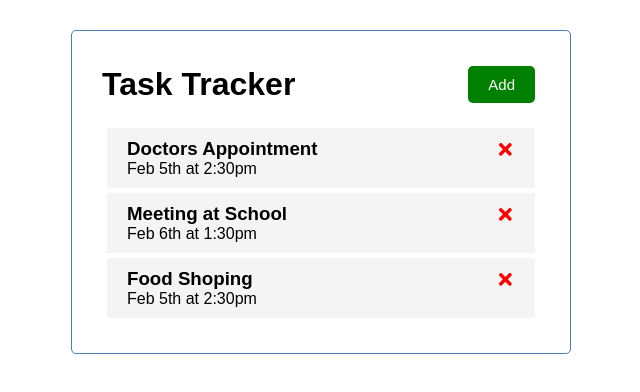
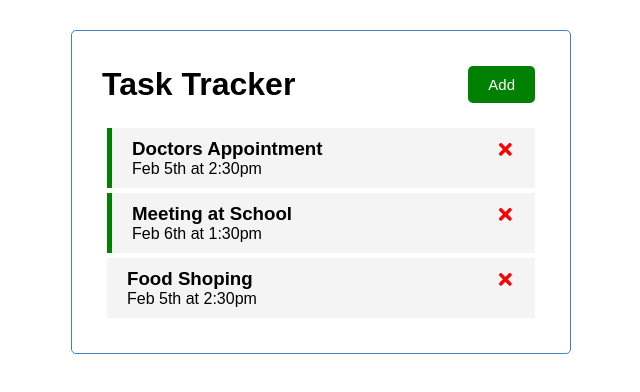
Before and after one commit to DygelnyyKirill/React-To-Do-App-with-React-Hooks, a React (Create React App) app: page / in a window 1280 px wide. Shown: the top 392 px of the page, without its empty margins (319-959 px from the left). Built offline with nearby package versions, Linux system fonts and the light colour scheme.

Commit message:
Toggle reminder & conditional styling

```diff
--- a/src/App.js
+++ b/src/App.js
@@ -20,7 +20,7 @@
             id: 3,
             text: 'Food Shoping',
             day: 'Feb 5th at 2:30pm',
-            reminder: true,
+            reminder: false,
         },
     ])
 
@@ -29,10 +29,25 @@
         setTasks(tasks.filter((task) => task.id !== id))
     }
 
+    const toggleReminder = (id) => {
+        setTasks(tasks.map((task) =>
+            task.id === id ? { ...task, reminder:
+            !task.reminder } : task
+            )
+        )
+    }
+
     return (
         <div className='container'>
             <Header />
-            <Tasks tasks={tasks} onDelete={deleteTask} />
+            {tasks.length > 0 ? (
+                <Tasks
+                    tasks={tasks}
+                    onDelete={deleteTask}
+                    onToggle={toggleReminder} />
+            ) : (
+                'No Tasks To Show'
+            )}
         </div>
     )
 }
--- a/src/components/Task.js
+++ b/src/components/Task.js
@@ -1,8 +1,11 @@
 import { FaTimes } from 'react-icons/fa'
 
-const Task = ({ task, onDelete }) => {
+const Task = ({ task, onDelete, onToggle }) => {
     return (
-        <div className='task'>
+        <div className={`task ${task.reminder ?
+            'reminder' : ''}`}
+            onDoubleClick={() => onToggle(task.id)}
+        >
             <h3>
                 {task.text}
                     <FaTimes
--- a/src/components/Tasks.js
+++ b/src/components/Tasks.js
@@ -1,6 +1,6 @@
 import Task from './Task'
 
-const Tasks = ({ tasks, onDelete }) => {
+const Tasks = ({ tasks, onDelete, onToggle }) => {
     return (
         <>
             {tasks.map((task) => (
@@ -8,6 +8,7 @@
                     key={task.id}
                     task={task}
                     onDelete={onDelete}
+                    onToggle={onToggle}
                 />
             ))}
         </>
```
